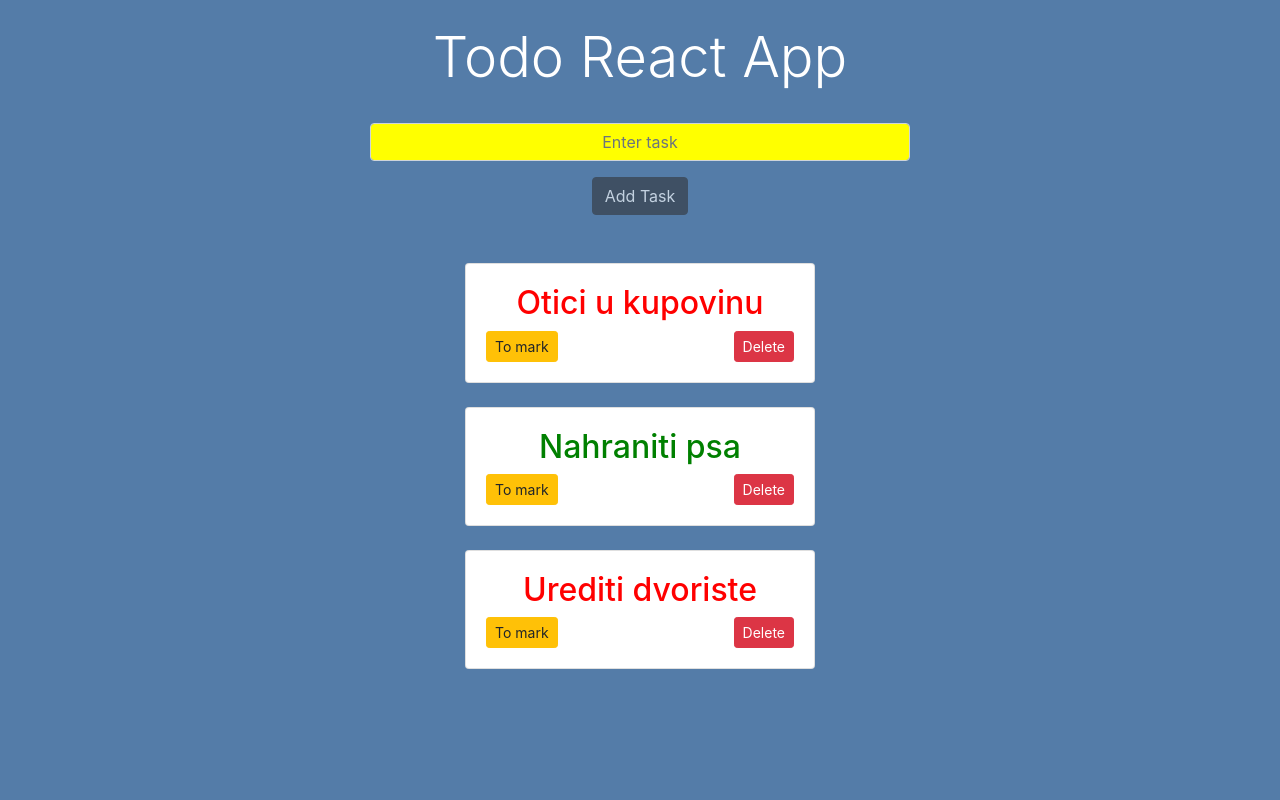
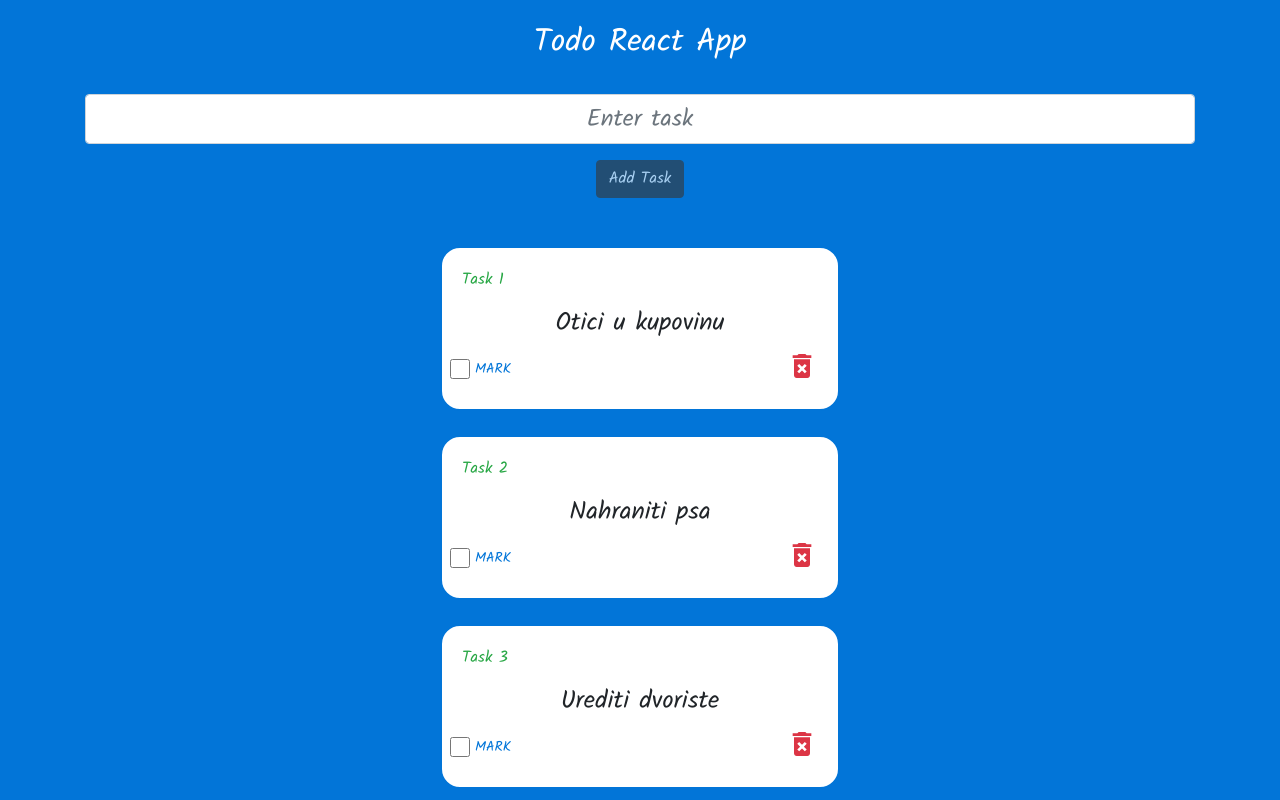
Before and after one commit to nebojsadj/Todo-React, a React (Create React App) app: page / in a window 1280 px wide. Built offline with nearby package versions, Linux system fonts and the light colour scheme.

Commit message:
adding react-bootstrap

```diff
--- a/package.json
+++ b/package.json
@@ -8,7 +8,9 @@
     "@testing-library/user-event": "^7.2.1",
     "bootstrap": "^4.5.2",
     "react": "^16.13.1",
+    "react-bootstrap": "^1.4.3",
     "react-dom": "^16.13.1",
+    "react-icons": "^4.1.0",
     "react-redux": "^7.2.1",
     "react-scripts": "3.4.3",
     "redux": "^4.0.5"
--- a/public/index.html
+++ b/public/index.html
@@ -1,14 +1,18 @@
 <!DOCTYPE html>
 <html lang="en">
-
-<head>
+  <head>
     <meta charset="UTF-8" />
     <meta name="viewport" content="width=device-width, initial-scale=1.0" />
-    <title>Todo React App</title>
-</head>
-
-<body>
+    <link rel="preconnect" href="https://fonts.gstatic.com" />
+    <link rel="preconnect" href="https://fonts.gstatic.com" />
+    <link rel="preconnect" href="https://fonts.gstatic.com" />
+    <link
+      href="https://fonts.googleapis.com/css2?family=Indie+Flower&family=Kalam&family=Permanent+Marker&display=swap"
+      rel="stylesheet"
+    />
+    <title>Todo App</title>
+  </head>
+  <body>
     <div id="app"></div>
-</body>
-
+  </body>
 </html>
--- a/src/App.js
+++ b/src/App.js
@@ -1,12 +1,10 @@
 import React, { StrictMode } from "react";
 import TodoList from "./components/TodoList";
-import Header from "./components/Header";
 import AddTodo from "./components/AddTodo";
 
 function App() {
   return (
     <StrictMode>
-      <Header />
       <AddTodo />
       <TodoList />
     </StrictMode>
--- a/src/components/AddTodo.js
+++ b/src/components/AddTodo.js
@@ -1,4 +1,5 @@
 import React, { useState } from "react";
+import { Container, Col, Row, Form, Button } from "react-bootstrap";
 import { add_action } from "../redux/actionCreators";
 import { useDispatch } from "react-redux";
 
@@ -12,26 +13,28 @@ function AddTodo() {
   };
 
   return (
-    <div className="container">
-      <div className="row mt-2">
-        <div className="col-6 offset-3 mt-4">
-          <input
+    <Container>
+      <h2 className="text-white text-center mt-4">Todo React App</h2>
+      <Row className="mt-2">
+        <Col className="mt-4">
+          <Form.Control
             onChange={(e) => setTask(e.target.value)}
             type="text"
             placeholder="Enter task"
             className="form-control text-center"
             value={task}
           />
-          <button
+          <Button
+            variant="dark"
             disabled={!task}
             onClick={addTodo}
-            className="btn btn-dark mx-auto d-block mt-3"
+            className="mx-auto d-block mt-3"
           >
             Add Task
-          </button>
-        </div>
-      </div>
-    </div>
+          </Button>
+        </Col>
+      </Row>
+    </Container>
   );
 }
 
--- a/src/components/Header.js
+++ /dev/null
@@ -1,11 +0,0 @@
-import React from "react";
-
-function Header() {
-  return (
-    <div className="jumbotron-fluid text-center mt-4">
-      <h1 className="display-4 text-white">Todo React App</h1>
-    </div>
-  );
-}
-
-export default Header;
--- a/src/components/Todo.js
+++ b/src/components/Todo.js
@@ -1,30 +1,44 @@
 import React from "react";
 import { mark_action, delete_action } from "../redux/actionCreators";
 import { useDispatch } from "react-redux";
+import { Card, Form } from "react-bootstrap";
+import { MdDeleteForever } from "react-icons/md";
 
 function Todo({ todo, index }) {
   const dispatch = useDispatch();
 
   return (
-    <div className="card">
-      <div className="card-body">
-        <h2 className={todo.done ? "done" : "notDone"}>{todo.task}</h2>
-        <button
+    <Card
+      className="card"
+      style={{
+        width: "400px",
+        border: "2px solid #0275d8",
+        borderRadius: "20px",
+      }}
+    >
+      <Card.Body>
+        <Card.Text className="text-success">Task {index + 1}</Card.Text>
+        <Card.Title
+          className={todo.done ? "done" : "notDone"}
+          style={{ fontSize: "25px" }}
+        >
+          {todo.task}
+        </Card.Title>
+        <Form.Check
           onClick={() => {
             dispatch(mark_action(index));
           }}
-          className="btn btn-warning btn-sm float-left"
-        >
-          To mark
-        </button>
-        <button
+          type="checkbox"
+          label="MARK"
+          className="btn-sm text-warning float-left"
+        />
+        <MdDeleteForever
+          size="2em"
           onClick={() => dispatch(delete_action(todo.id))}
-          className="btn btn-danger btn-sm float-right"
-        >
-          Delete
-        </button>
-      </div>
-    </div>
+          className="float-right text-danger"
+        />
+      </Card.Body>
+    </Card>
   );
 }
 
--- a/src/components/TodoList.js
+++ b/src/components/TodoList.js
@@ -1,24 +1,25 @@
 import React from "react";
 import Todo from "./Todo";
 import { useSelector } from "react-redux";
+import { Container, Col, Row } from "react-bootstrap";
 
 function TodoList() {
   const todoList = useSelector((state) => state.todoList);
 
   return (
-    <div className="container mt-4">
-      <div className="row">
-        <div className="col-8 offset-2">
-          <div className="row">
+    <Container className="mt-4">
+      <Row>
+        <Col md={{ span: 8, offset: 2 }} xs={{ span: 10, offset: 1 }}>
+          <Row>
             {todoList.map((todo, index) => (
-              <div className="col-6 offset-3 mt-4" key={index}>
+              <div className="mx-auto mt-4" key={index}>
                 <Todo todo={todo} index={index} />
               </div>
             ))}
-          </div>
-        </div>
-      </div>
-    </div>
+          </Row>
+        </Col>
+      </Row>
+    </Container>
   );
 }
 
--- a/src/index.css
+++ b/src/index.css
@@ -1,17 +1,44 @@
+* {
+  margin: 0;
+  padding: 0;
+  font-family: "Kalam", cursive;
+}
 body {
-    background-color: rgb(84, 124, 168);
+  background-color: #0275d8;
 }
 
 input {
-    background-color: yellow !important;
+  font-size: 24px !important;
 }
 
 .done {
-    text-align: center;
-    color: green;
+  text-align: center;
+  text-decoration: line-through;
 }
-
 .notDone {
-    text-align: center;
-    color: red;
+  text-align: center;
+  text-decoration: none;
 }
+.form-check-input {
+  width: 20px;
+  height: 20px;
+}
+.form-check-label {
+  color: #0275d8;
+  margin: 5px 5px;
+}
+@media all and (max-width: 425px) {
+  .card {
+    width: 360px !important;
+  }
+}
+@media all and (max-width: 375px) {
+  .card {
+    width: 315px !important;
+  }
+}
+@media all and (max-width: 320px) {
+  .card {
+    width: 260px !important;
+  }
+}
--- a/src/redux/initState.js
+++ b/src/redux/initState.js
@@ -8,7 +8,7 @@ const initState = {
     {
       id: 2,
       task: "Nahraniti psa",
-      done: true,
+      done: false,
     },
     {
       id: 3,
```
Also changed, not shown: 1 other file (tests, documents, lock files or other folders).
